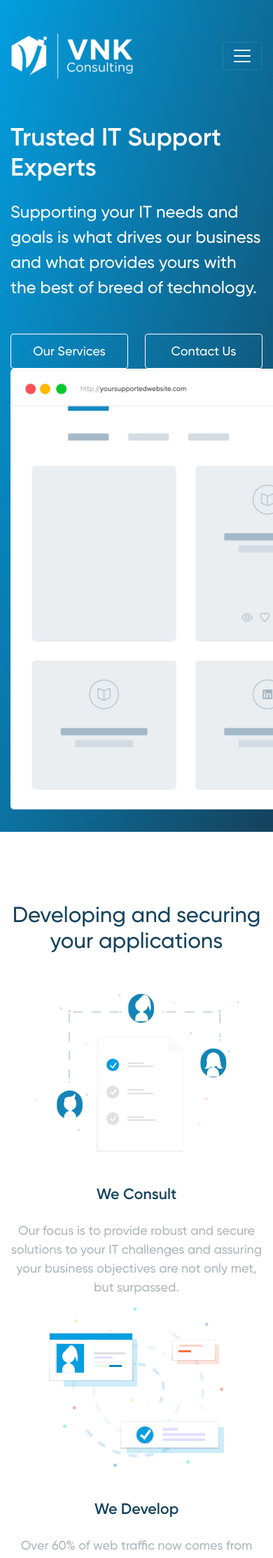
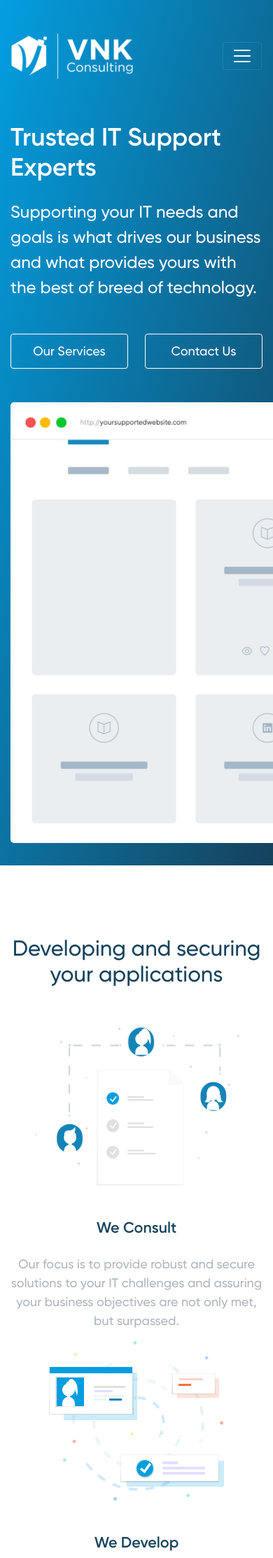
Before and after one commit to ifancyabroad/cloud-sherpas, a Jekyll site: the page built from index.html, in a window 390 px wide. Shown: the top 2227 px of the page at 70% size. Built offline with Jekyll 4.4.1, drawn with Linux system fonts in a browser that asks for light colours.

Commit message:
Add responsive styles

```diff
--- a/_includes/common/footer.html
+++ b/_includes/common/footer.html
@@ -2,13 +2,13 @@
     <div class="footer-menu">
         <div class="container">
             <div class="row">
-                <div class="col-md-3">
+                <div class="col-md-3 mb-4 mb-md-0">
                     <img class="mb-3" src="{{ 'assets/images/logos/vnk-logo.png' | relative_url }}" alt="VNK Consulting"
                         width="173">
                     <p class="mb-3"><a class="text-primary" href="mailto:info@vnkconsult.com">info@vnkconsult.com</a></p>
                     <p><u><a class="text-primary text-large" href="tel:(416) 237-0009">(416) 237-0009</a></u></p>
                 </div>
-                <div class="col-md-3">
+                <div class="col-md-3 mb-4 mb-md-0">
                     <h5 class="mb-4">Services</h5>
                     <ul class="nav flex-column">
                         {% assign services = site.data.navigation.main | where: "name", "Services" | first %}
@@ -20,7 +20,7 @@
                         {% endfor %}
                     </ul>
                 </div>
-                <div class="col-md-3">
+                <div class="col-md-3 mb-4 mb-md-0">
                     <h5 class="mb-4">About us</h5>
                     <ul class="nav flex-column">
                         {% for item in site.data.navigation.main %}
--- a/_includes/home/about-home.html
+++ b/_includes/home/about-home.html
@@ -9,11 +9,11 @@
             </div>
         </div>
         <div class="row justify-content-center">
-            <div class="col-lg-6">
+            <div class="col-md-6 mb-4 mb-md-0">
                 <h4 class="mb-5">About Us</h4>
                 <p class="line-height-large">At VNK Consulting Group, information technology is what we do. Supporting your IT needs and goals is what drives our business and what provides yours with the best of breed of technology. We are an expert team of highly dedicated IT specialists, supported by strategic and talented technology partners, who are laser focused on best of practice software development, Cyber security and IT infrastructure.</p>
             </div>
-            <div class="col-lg-6">
+            <div class="col-md-6">
                 <h4 class="mb-5">Our History</h4>
                 <p class="line-height-large">Dynamic and dedicated IT entrepreneur, Kobhi founded VNK Consulting Group in 2010 to provide IT consulting services and solutions to his clients. VNK Consulting Group delivers SOC 2 Type 2 certified security services supported by state-of-the-art, PCI compliant, data centers and Network Operations Center (NOC), operated 24/7/365 by certified professionals. This expertise is coupled with leadership positions across a wide range of functions including consulting, professional services & incident response.</p>
             </div>
--- a/_includes/home/header.html
+++ b/_includes/home/header.html
@@ -3,7 +3,7 @@
 
     <div class="container">
         <div class="row align-items-center justify-content-between">
-            <div class="col-lg-6">
+            <div class="col-md-6 mb-5 mb-md-0">
                 <h1 class="text-white mb-4">Trusted IT Support Experts</h1>
                 <p class="text-xlarge text-white mb-5">Supporting your IT needs and goals is what drives our business and what provides yours with the best of breed of technology.</p>
                 <div class="d-flex">
@@ -11,7 +11,7 @@
                     <button class="btn btn-outline-white btn-wide">Contact Us</button>
                 </div>
             </div>
-            <div class="col-lg-5">
+            <div class="col-md-5">
                 <img class="header-image" src="{{ 'assets/images/header/header.jpg' | relative_url }}" alt="Open browser tab">
             </div>
         </div>
--- a/_includes/home/team.html
+++ b/_includes/home/team.html
@@ -6,8 +6,8 @@
             </div>
         </div>
         {% for member in site.data.team %}
-            {% cycle 'row-start': '<div class="row mb-4">', '' %}
-                <div class="col-lg-6">
+            {% cycle 'row-start': '<div class="row">', '' %}
+                <div class="col-md-6 mb-4">
                     <div class="bg-white rounded border shadow d-flex align-items-center p-4">
                         <img class="rounded-circle mr-5" src="{{ 'assets/images/team/' | relative_url | append: member.image }}" alt="{{ member.name }}" width="87">
                         <div>
--- a/_sass/main.scss
+++ b/_sass/main.scss
@@ -44,6 +44,14 @@ h1, h4, h5 {
 
 .customers {
     margin-bottom: 200px;
+
+}
+
+@include media-breakpoint-down(md) {
+
+    .customers {
+        margin-bottom: 80px;
+    }
 }
 
 .core-team {
@@ -89,6 +97,15 @@ h1, h4, h5 {
     }
 }
 
+@include media-breakpoint-down(md) {
+
+    .service-list {
+        .service {
+            margin-bottom: 60px;
+        }
+    }
+}
+
 .other-areas {
     background-image: linear-gradient(to right, #e6eeff, #def4fe);
     padding-top: 90px;
```
